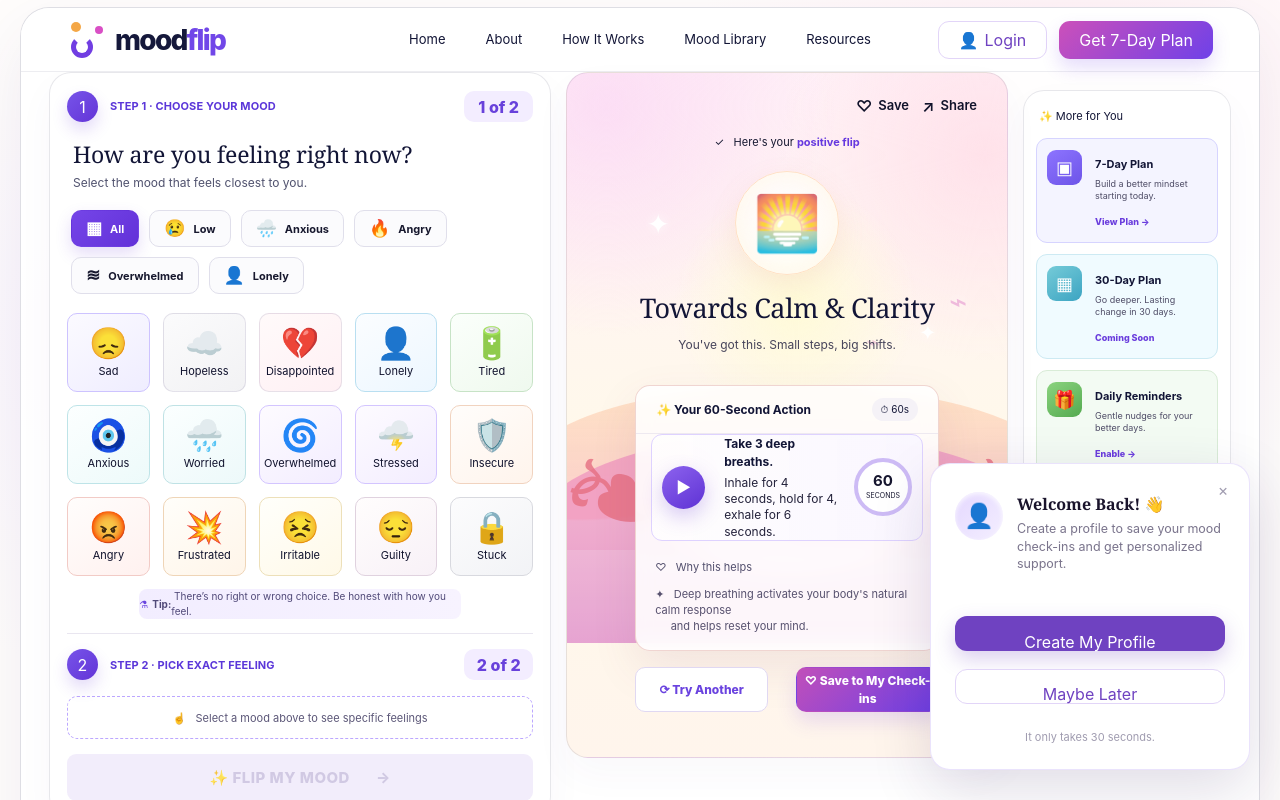
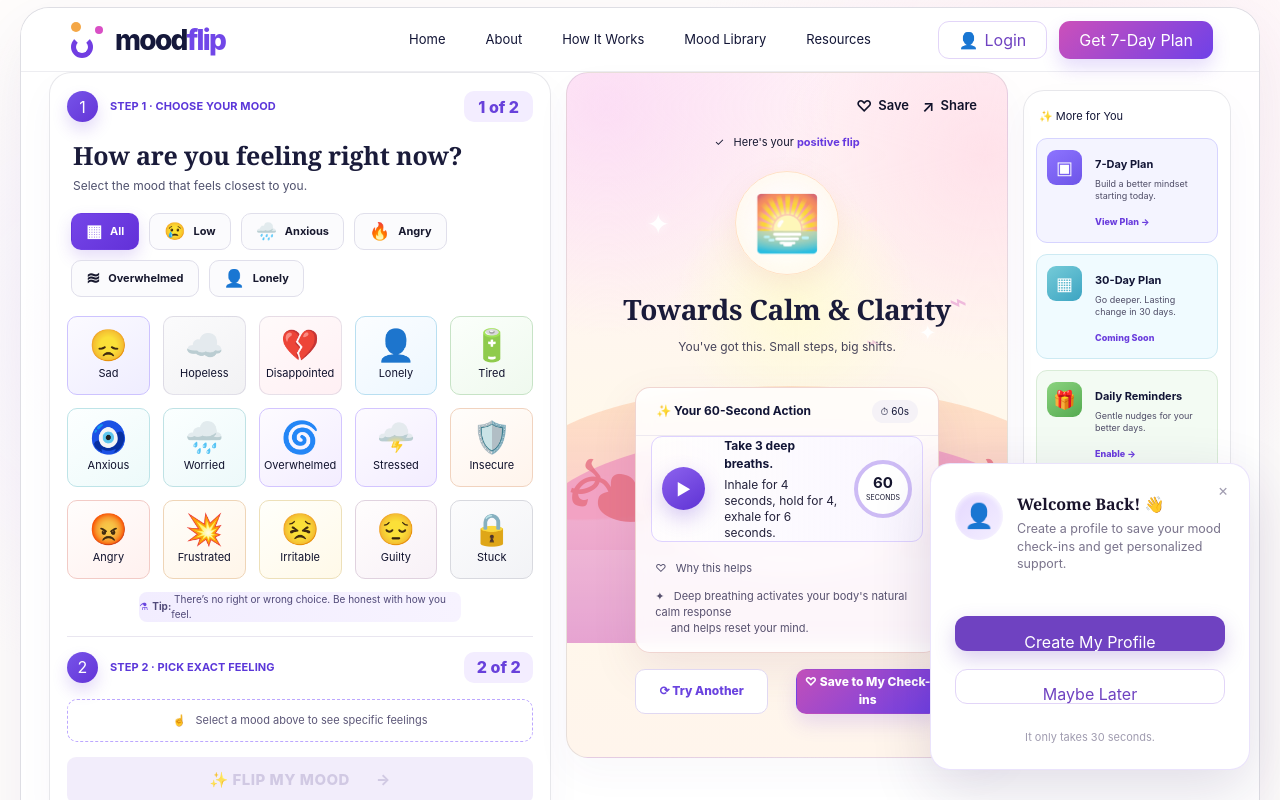
Before and after one commit to CodeStackLab/moodflip-website, a Next.js app: page / in a window 1280 px wide. Shown: the top 800 px of the page. Built offline with nearby package versions, Linux system fonts and the light colour scheme.

Commit message:
Make main headings bolder to match original screenshot

```diff
--- a/app/page.module.css
+++ b/app/page.module.css
@@ -203,9 +203,11 @@
 .moodPanel h1 {
   margin: 19px 6px 7px;
   font-family: Georgia, "Times New Roman", serif;
-  font-size: 23px;
+  font-size: 25px;
+  font-weight: 700;
   line-height: 1.15;
   letter-spacing: -.2px;
+  color: #1a1b3a;
 }
 
 .subheading {
@@ -448,8 +450,10 @@
   margin: 0;
   text-align: center;
   font-family: Georgia, "Times New Roman", serif;
-  font-size: 27px;
+  font-size: 28px;
+  font-weight: 700;
   letter-spacing: -.4px;
+  color: #1a1b3a;
 }
 
 .flipSubtitle {
```
